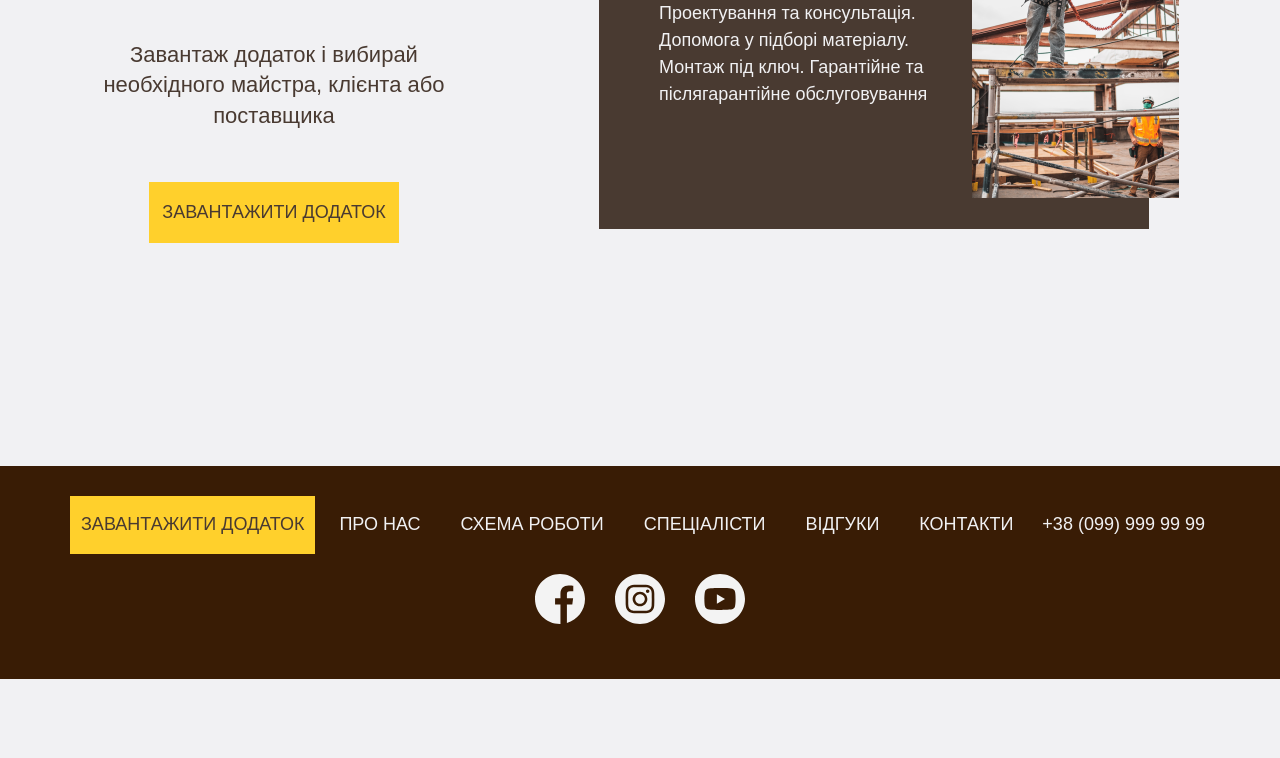
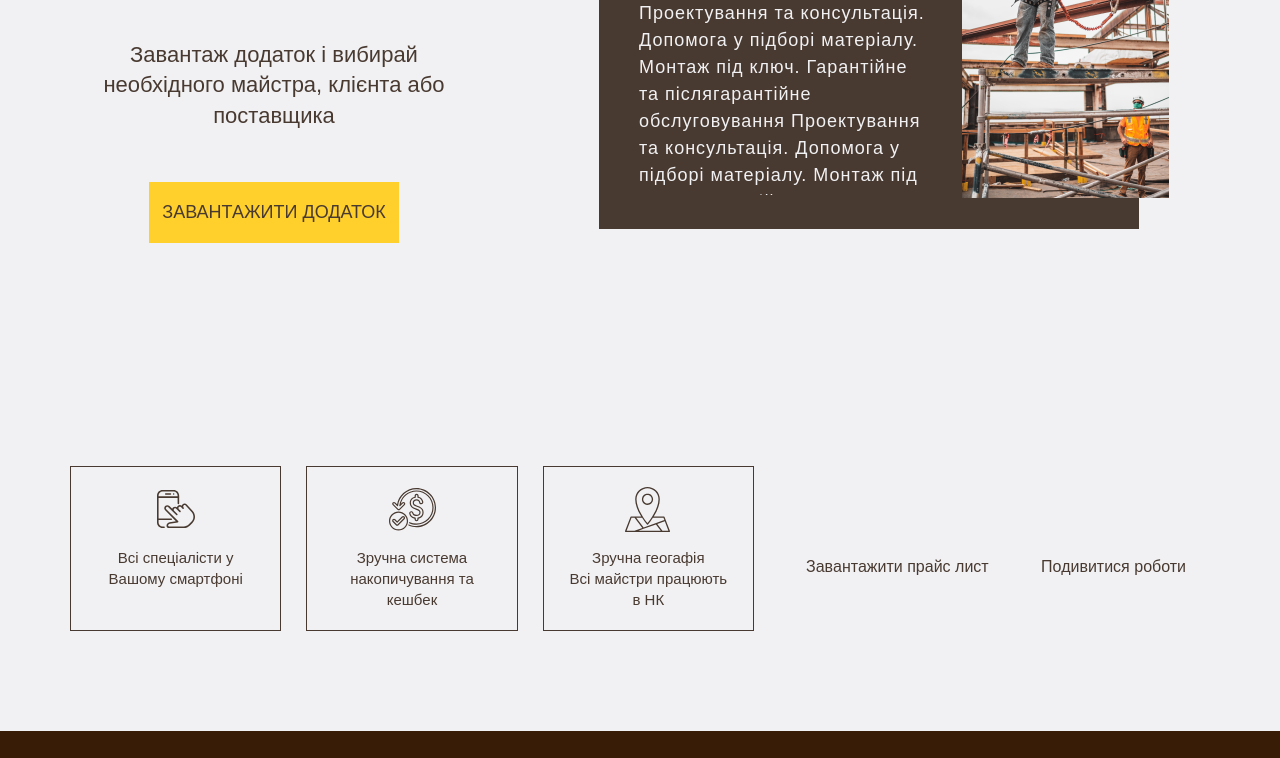
Before and after one commit to kosslanoss/tseh-7, a website: page app/index.html in a window 1280 px wide. Shown: the part 334-1092 px from the top of the page. Before the commit the page ends 1013 px from the top, so only its background shows below. Drawn offline with nearby package versions, Linux system fonts and the light colour scheme; files that its build step writes are made by us from their sources; files whose address does not match are found by name; a web font is replaced by a local one.

Commit message:
added services

```diff
--- a/app/index.html
+++ b/app/index.html
@@ -97,10 +97,11 @@
                     </div>
                     <div class="hero-item__text">
                       <p>
-                        Проектування та консультація.
-                        Допомога у підборі матеріалу.
-                        Монтаж під ключ.
-                        Гарантійне та післягарантійне обслуговування
+                        Проектування та консультація. Допомога у підборі матеріалу. Монтаж під ключ. Гарантійне та післягарантійне обслуговування
+                        Проектування та консультація. Допомога у підборі матеріалу. Монтаж під ключ. Гарантійне та
+                        післягарантійне обслуговування
+                        Проектування та консультація. Допомога у підборі матеріалу. Монтаж під ключ. Гарантійне та
+                        післягарантійне обслуговування
                       </p>
                     </div>
                   </div>
@@ -217,6 +218,41 @@
         </div>
       </div>
     </section>
+    <section class="services">
+      <div class="container">
+        <div class="services__wrapper">
+          <div class="services__blocks">
+            <ul class="services__items">
+              <li class="services__item services__item--smart">
+                Всі спеціалісти у Вашому смартфоні
+              </li>
+              <li class="services__item services__item--money">
+                Зручна система накопичування та кешбек
+              </li>
+              <li class="services__item services__item--geo">
+                Зручна геогафія<br>
+                Всі майстри працюють в НК
+              </li>
+            </ul>
+          </div>
+          <div class="services__links">
+            <a class="services__link" href="#">
+              Завaнтажити прайс лист
+            </a>
+            <a class="services__link" href="#">
+              Подивитися роботи
+            </a>
+          </div>
+        </div>
+      </div>
+    </section>
+    <sectio class="about">
+      <div class="container">
+        <div class="about__wrapper">
+
+        </div>
+      </div>
+    </sectio>
   </main>
   <footer class="footer">
     <div class="container">
--- a/app/scss/_global.scss
+++ b/app/scss/_global.scss
@@ -25,12 +25,21 @@ body {
 }
 
 .section {
-  padding: 70px 0;
+  padding: 100px 0;
 }
 
-// .title {
+.title {
+  font-weight: 500;
+  font-size: 24px;
+  line-height: 1.4;
+}
 
-// }
+.subtitle {
+  font-weight: 500;
+  font-size: 40px;
+  line-height: 1.4;
+  color: rgba(240, 133, 35, 0.35);
+}
 
 .button {
   display: flex;
--- a/app/scss/_libs.scss
+++ b/app/scss/_libs.scss
@@ -1,2 +1,3 @@
-// @import '../../node_modules/slick-carousel/slick/slick.scss',
+@import '../../node_modules/slick-carousel/slick/slick.css';
 @import '../../node_modules/swiper/swiper.scss'
+// @import '../../node_modules/swiper/swiper-bundle.css'  цей треба
--- a/app/scss/index-page/_hero.scss
+++ b/app/scss/index-page/_hero.scss
@@ -38,24 +38,25 @@
   width: 60%;
 }
 
-.swiper-pagination-bullet {
-  background-color: $firm;
-  border-radius: 50%;
-  width: 8px;
-  height: 8px;
-}
+// .swiper-pagination-bullet {
+//  background-color: $firm;
+//   border-radius: 50%;
+//   width: 8px;
+//   height: 8px;
+// }
 
 .hero-item {
-  max-width: 430px;
+  max-width: 460px;
   width: 100%;
   height: 250px;
   background-color: $dark;
   color: $light;
-  padding: 30px 60px;
+  padding: 30px 40px;
   line-height: 1.5;
   position: relative;
   top: 30px;
   right: -1px;
+  cursor: pointer;
 
   &::after {
     content: '';
@@ -104,5 +105,9 @@
 
   &__text {
     max-width: 290px;
+    height: 195px;
+    line-height: 1.5;
+    letter-spacing: 1px;
+    overflow: hidden;
   }
 }
--- /dev/null
+++ b/app/scss/index-page/_services.scss
@@ -0,0 +1,81 @@
+.services {
+  padding-bottom: 100px;
+
+  &__wrapper {
+    display: flex;
+    justify-content: space-between;
+  }
+
+  &__blocks {
+    width: 60%;
+  }
+
+  &__items {
+    display: flex;
+    justify-content: space-between;
+
+  }
+
+  &__item:not(:last-child) {
+    margin-right: 25px;
+  }
+
+  &__item {
+    padding: 80px 20px 20px;
+    border: 1px solid $dark;
+    position: relative;
+    width: 100%;
+    text-align: center;
+    font-size: 15px;
+    line-height: 1.4;
+    transition: box-shadow 0.3s;
+
+    &:hover {
+      box-shadow: 0px 4px 10px 0px $dark;
+    }
+
+    &::before {
+      content: '';
+      position: absolute;
+      width: 48px;
+      height: 48px;
+      top: 18px;
+      right: calc(50% - 24px);
+      background-repeat: no-repeat;
+      background-position: center;
+    }
+
+    &--smart::before {
+      background-image: url(../images/icons/smartphone.svg);
+    }
+
+    &--money::before {
+      background-image: url(../images/icons/money.svg);
+    }
+
+    &--geo::before {
+      background-image: url(../images/icons/geo.svg);
+    }
+  }
+
+  &__links {
+    padding-top: 90px;
+  }
+
+  &__link {
+    font-size: 16px;
+    margin: 0 20px;
+    padding: 3px;
+    border: 1px solid transparent;
+    transition: opacity 0.3s;
+
+    &:hover {
+      opacity: 50%;
+    }
+
+    &:focus {
+      transition: border 0.3s;
+      border-bottom: 1px solid $dark;
+    }
+  }
+}
--- a/app/scss/style.scss
+++ b/app/scss/style.scss
@@ -7,6 +7,8 @@
 @import './components/header';
 @import './components/footer';
 @import './index-page/hero';
+@import './index-page/services';
+@import './index-page/about';
 
 
 
--- a/gulpfile.js
+++ b/gulpfile.js
@@ -34,6 +34,7 @@ function scripts() {
   return src([
     'node_modules/jquery/dist/jquery.js',
     'node_modules/swiper/swiper-bundle.js',
+    'node_modules/slick-carousel/slick/slick.js',
     'app/js/main.js'
   ])
   .pipe(concat('main.min.js'))
--- a/package.json
+++ b/package.json
@@ -21,6 +21,7 @@
     "sass": "^1.37.0"
   },
   "dependencies": {
+    "slick-carousel": "^1.8.1",
     "swiper": "^8.2.4"
   }
 }
```
Also changed, not shown: app/js/main.js (+7 -0 lines), app/images/icons/geo.svg (added), app/images/icons/money.svg (added), app/images/icons/smartphone.svg (added), app/js/main.min.js, app/scss/index-page/_about.scss (added).
